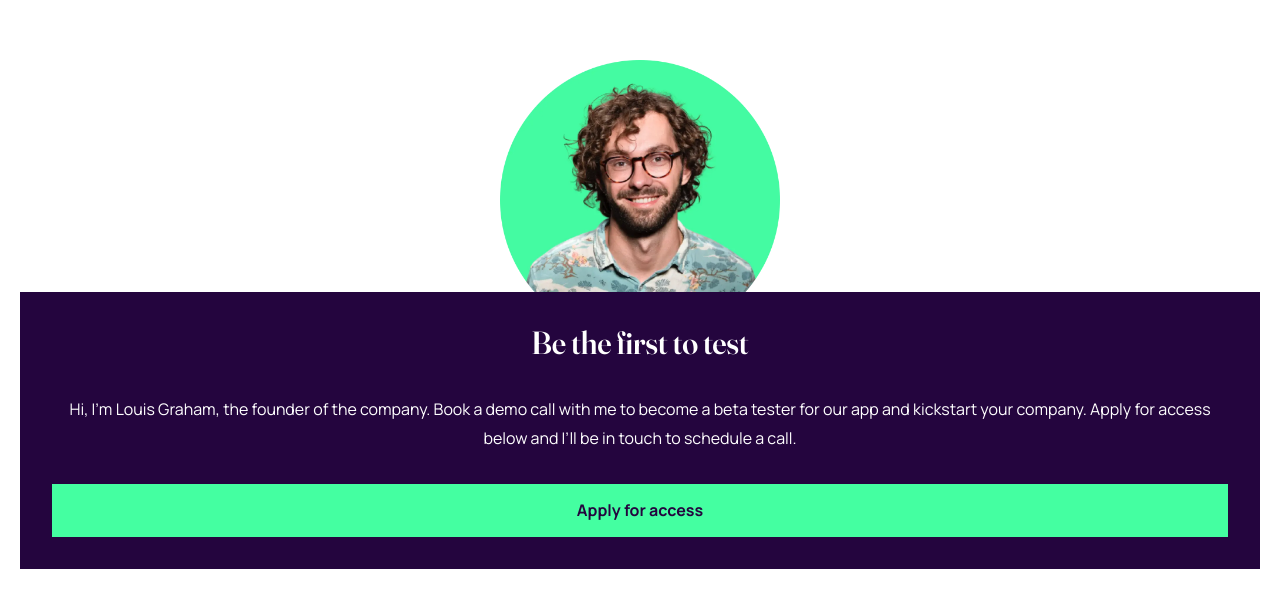
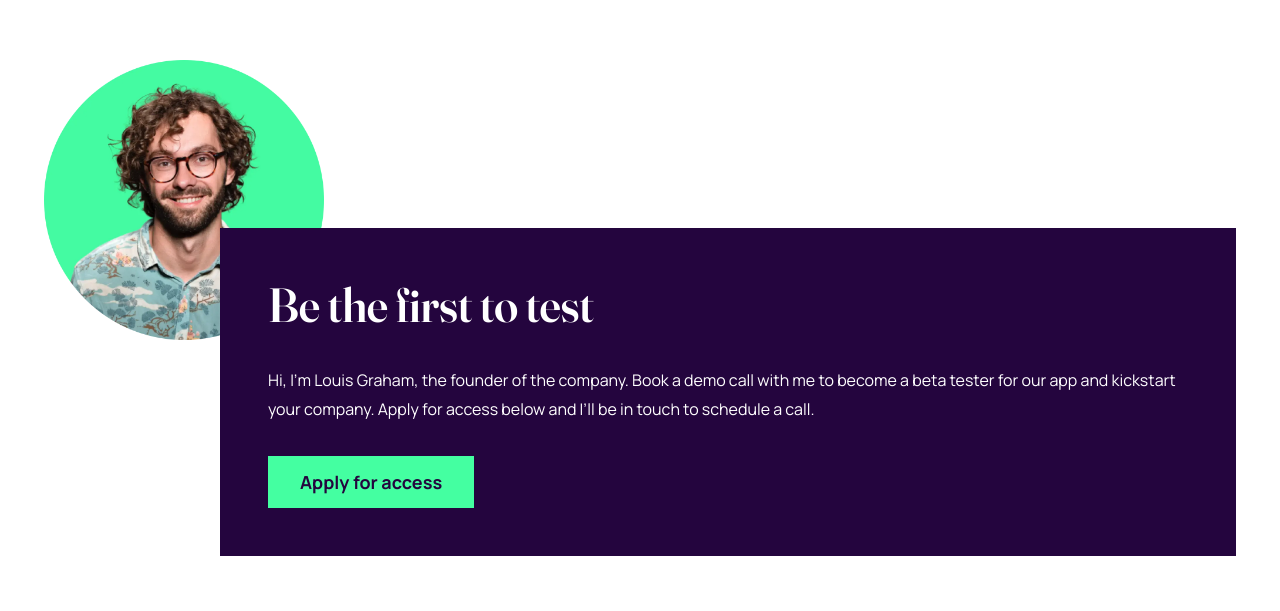
Before and after one commit to g-akca/workit-landing-page, a React (Vite) app: page / in a window 1280 px wide. Shown: the part 1229-1840 px from the top of the page. Built offline with nearby package versions, Linux system fonts and the light colour scheme.

Commit message:
Add tablet responsive Button and CTASection styles

```diff
--- a/src/components/Button.jsx
+++ b/src/components/Button.jsx
@@ -1,6 +1,6 @@
 function Button({ children }) {
   return (
-    <button type="button" className="bg-green text-purple-900 px-8 py-3 font-bold">
+    <button type="button" className="bg-green text-purple-900 px-8 py-3 font-bold tablet:text-[18px] tablet:leading-auto">
       {children}
     </button>
   )
--- a/src/components/CTASection.jsx
+++ b/src/components/CTASection.jsx
@@ -3,11 +3,11 @@ import founderImg from "/images/image-founder.webp";
 
 function CTASection() {
   return (
-    <section className="pt-16 px-5 flex flex-col">
-      <img src={founderImg} alt="Founder image" className="w-70 self-center translate-y-12" />
+    <section className="pt-16 tablet:pt-0 px-5 tablet:px-11 flex flex-col">
+      <img src={founderImg} alt="Founder image" className="w-70 self-center tablet:self-start translate-y-12 tablet:translate-y-28" />
 
-      <div className="bg-purple-900 text-white p-8 z-10 flex flex-col gap-8 text-center">
-        <h2 className="font-fraunces text-[32px] leading-[120%]">Be the first to test</h2>
+      <div className="bg-purple-900 text-white p-8 tablet:p-12 z-10 flex flex-col gap-8 items-center tablet:items-start text-center tablet:text-start tablet:ml-44">
+        <h2 className="font-fraunces text-[32px] tablet:text-[48px] leading-[120%]">Be the first to test</h2>
 
         <p>
           Hi, I'm Louis Graham, the founder of the company. Book a demo call with me to become a beta tester for our app and kickstart your company. Apply for access below and I’ll be in touch to schedule a call.
```
